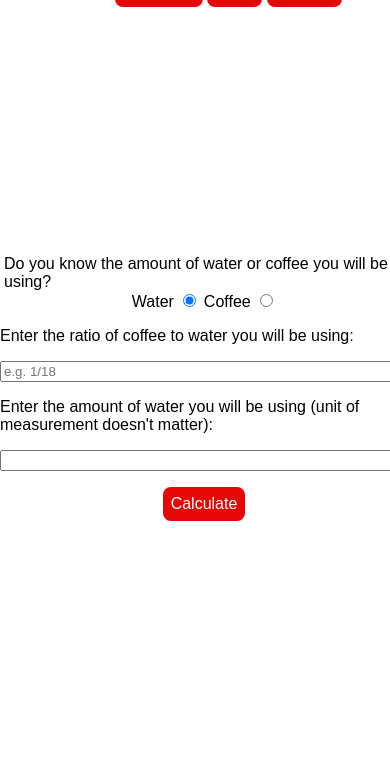
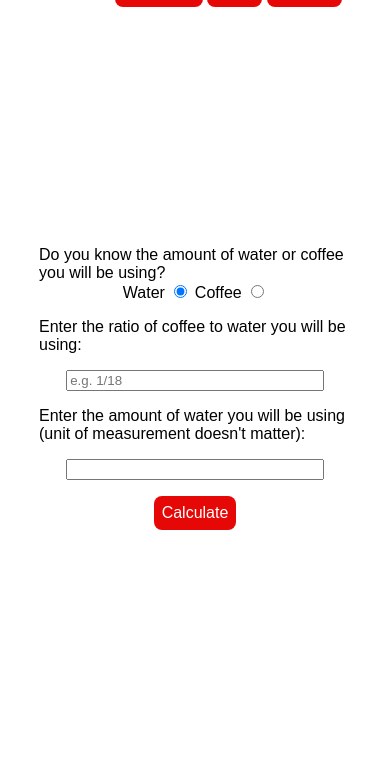
Before and after one commit to TwoStarLightMints/brew_it_again, a Django app: page /calculator/ in a window 390 px wide; the page is wider, and only the part inside the window is pictured. Shown: the part 34-804 px from the top of that part. Run offline with Django 5.2, Linux system fonts and the light colour scheme; parts of the project's set-up code (start-up, migrations or seed data) failed here and were passed over.

Commit message:
Update forms to be responsive

```diff
--- a/bia_proj/coffee_ratio_calculator/static/calculator.css
+++ b/bia_proj/coffee_ratio_calculator/static/calculator.css
@@ -1,45 +1,35 @@
 p.result {
     display: none;
-}
-
-form>input[type="text"] {
-    width: 50%;
 }
 
 fieldset {
     border: none;
     padding: 0;
-    display: grid;
-    grid-auto-rows: 1fr;
-    gap: 1em;
+    margin: 0;
+    width: 100%;
 }
 
 fieldset>legend {
-    width: 25em;
+    display: inline-block;
+    width: 100%;
+    float: none;
+    margin: 0;
+    padding: 0;
 }
 
 fieldset>div {
+    width: fit-content;
     margin: 0 auto;
+    float: none;
 }
 
-
-@media (min-width: 3000px) {
-    fieldset {
-        border: none;
-        padding: 0;
-        display: grid;
-        grid-template-columns: repeat(2, 1fr);
-        gap: 1em;
-    }
-
+@media (min-width: 800px) {
     fieldset>legend {
+        width: 50%;
         float: left;
-        padding: 0;
-        width: 50%;
-        display: inline-block;
     }
 
     fieldset>div {
-        display: inline-block;
+        float: right;
     }
 }
--- a/bia_proj/static/form.css
+++ b/bia_proj/static/form.css
@@ -1,11 +1,13 @@
 form {
   display: grid;
   gap: 1em;
-  width: fit-content;
+  width: 80%;
+  margin: 0 auto;
+  justify-items: center;
 }
 
 form>label {
-  width: 25em;
+  width: 100%;
   height: fit-content;
 }
 
@@ -15,26 +17,22 @@ form>button[type="submit"] {
 
 form>input[type="text"] {
   height: fit-content;
-  width: 100%;
+  width: 80%;
 }
 
 
-@media (min-width: 3000px) {
+@media (min-width: 1000px) {
   form {
-    display: grid;
     grid-template-columns: repeat(2, 1fr);
-    gap: 1em;
-    width: fit-content;
   }
 
   form>label {
     grid-column: 1;
-    width: 25em;
-    height: fit-content;
   }
 
   form>input[type="text"] {
     grid-column: 2;
+    width: auto;
   }
 
   form>button[type="submit"] {
```
